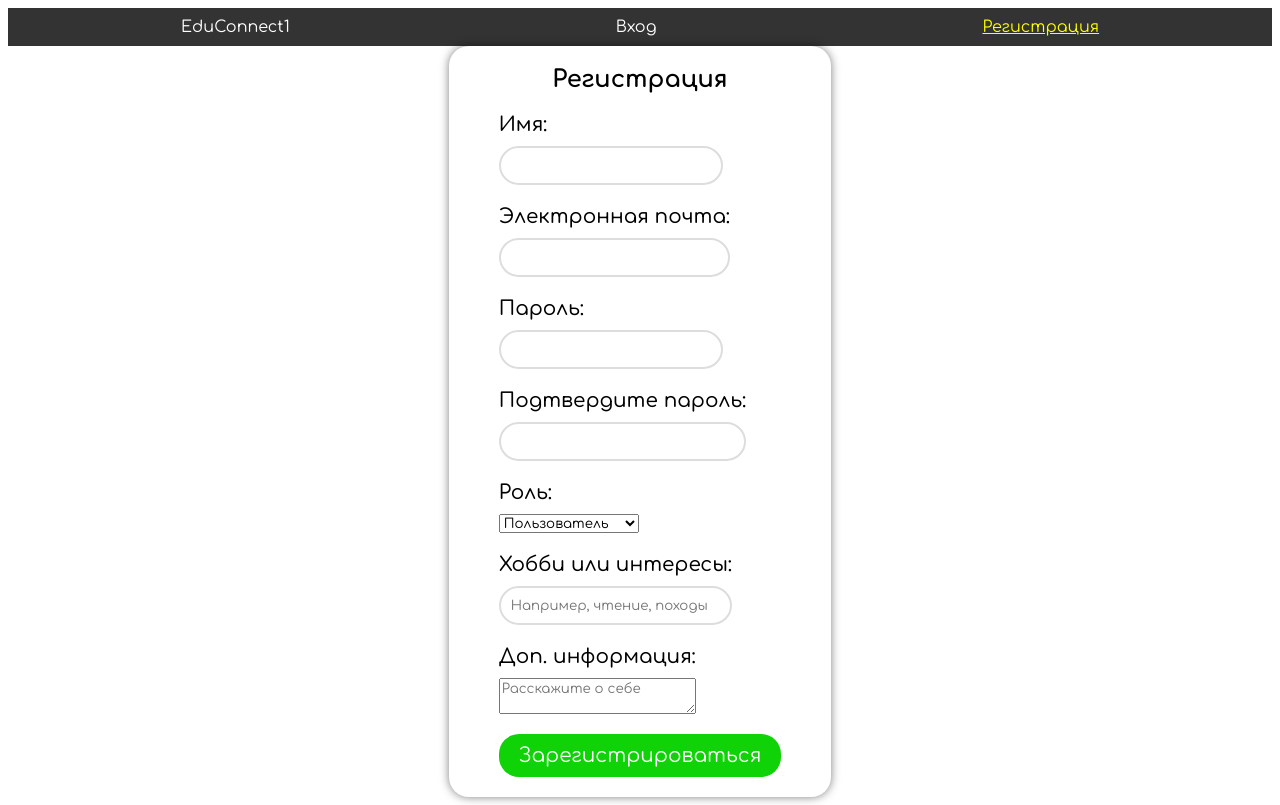
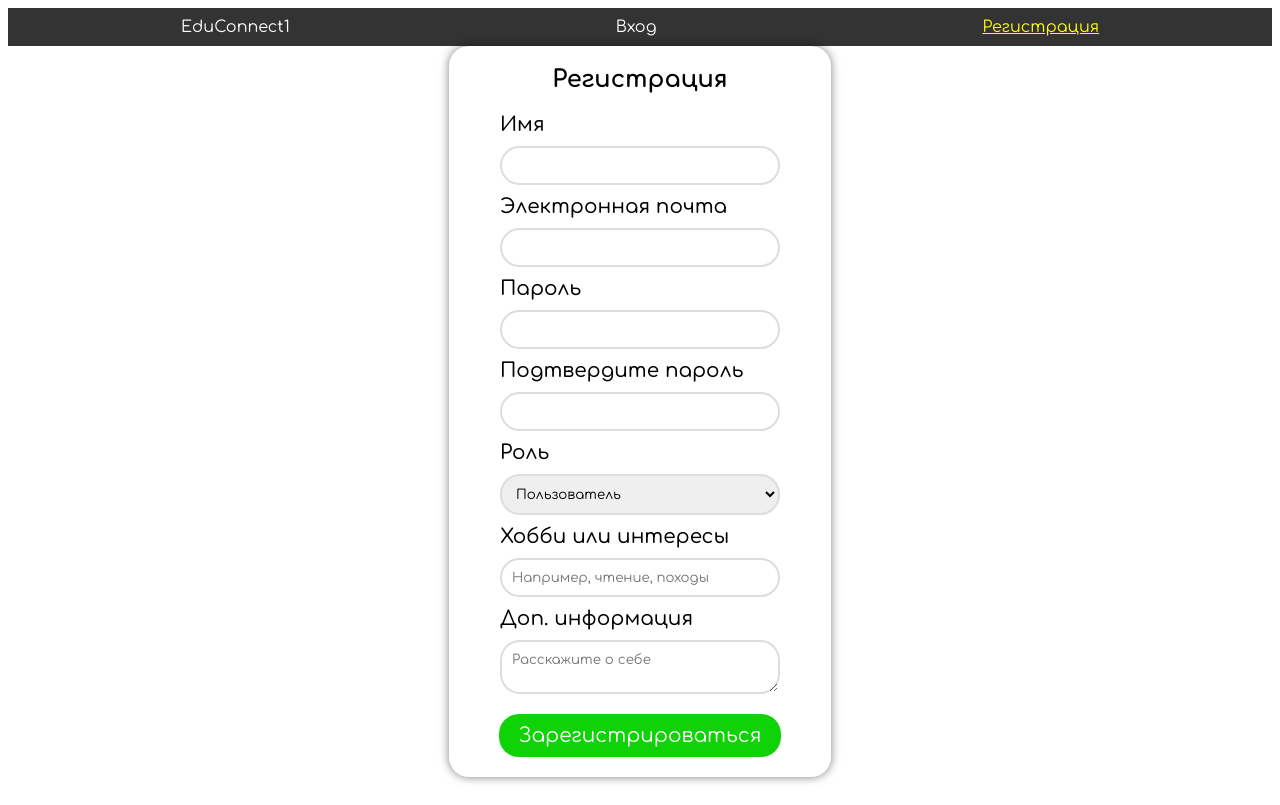
Before and after one commit to lopurw/ChillGuys_EduConnect, a React (Vite) app: page /register in a window 1280 px wide. Built offline with nearby package versions, Linux system fonts and the light colour scheme.

Commit message:
register + login complite

```diff
--- a/src/pages/Login.jsx
+++ b/src/pages/Login.jsx
@@ -27,7 +27,6 @@ const Login = () => {
 		setFormData((prev) => ({ ...prev, [name]: value }));
 	};
 
-
 	const handleSubmit = async (e) => {
 		e.preventDefault();
 		setError('');
@@ -42,7 +41,6 @@ const Login = () => {
 		}
 	};
 
-
 	return (
 		<div className={classes.main}>
 			<form onSubmit={handleSubmit} className={classes.form}>
@@ -51,6 +49,7 @@ const Login = () => {
 				{error && <p style={{ color: 'red' }}>{error}</p>}
 				{success && <p style={{ color: 'green' }}>{success}</p>}
 
+				<div className={classes.inputs_container}>
 					<div className={classes.form_container}>
 						<label>
 							Электронная почта
@@ -64,6 +63,7 @@ const Login = () => {
 							<input type="password" name="password" value={formData.password} onChange={handleChange} required />
 						</label>
 					</div>
+				</div>
 
 				<button className={classes.button} type="submit">
 					Войти
--- a/src/pages/Register.jsx
+++ b/src/pages/Register.jsx
@@ -60,37 +60,38 @@ const Register = () => {
 				{error && <p style={{ color: 'red' }}>{error}</p>}
 				{success && <p style={{ color: 'green' }}>{success}</p>}
 
+				<div className={classes.inputs_container}>
 					<div className={classes.form_container}>
 						<label>
-						Имя:
+							Имя
 							<input type="text" name="name" value={formData.name} onChange={handleChange} required />
 						</label>
 					</div>
 
 					<div className={classes.form_container}>
 						<label>
-						Электронная почта:
+							Электронная почта
 							<input type="email" name="email" value={formData.email} onChange={handleChange} required />
 						</label>
 					</div>
 
 					<div className={classes.form_container}>
 						<label>
-						Пароль:
+							Пароль
 							<input type="password" name="password" value={formData.password} onChange={handleChange} required />
 						</label>
 					</div>
 
 					<div className={classes.form_container}>
 						<label>
-						Подтвердите пароль:
+							Подтвердите пароль
 							<input type="password" name="confirmPassword" value={formData.confirmPassword} onChange={handleChange} required />
 						</label>
 					</div>
 
 					<div className={classes.form_container}>
 						<label>
-						Роль:
+							Роль
 							<select name="role" value={role} onChange={handleRoleChange} required>
 								<option value="user">Пользователь</option>
 								<option value="teacher">Преподаватель</option>
@@ -102,7 +103,7 @@ const Register = () => {
 					{role === 'teacher' && (
 						<div className={classes.form_container}>
 							<label>
-							Специализация:
+								Специализация
 								<input type="text" name="roleSpecificField" value={formData.roleSpecificField} onChange={handleChange} placeholder="Например, Математика, Физика" required />
 							</label>
 						</div>
@@ -111,7 +112,7 @@ const Register = () => {
 					{role === 'employer' && (
 						<div className={classes.form_container}>
 							<label>
-							Название компании:
+								Название компании
 								<input type="text" name="roleSpecificField" value={formData.roleSpecificField} onChange={handleChange} placeholder="Введите название компании" required />
 							</label>
 						</div>
@@ -120,7 +121,7 @@ const Register = () => {
 					{role === 'user' && (
 						<div className={classes.form_container}>
 							<label>
-							Хобби или интересы:
+								Хобби или интересы
 								<input type="text" name="roleSpecificField" value={formData.roleSpecificField} onChange={handleChange} placeholder="Например, чтение, походы" />
 							</label>
 						</div>
@@ -128,11 +129,11 @@ const Register = () => {
 
 					<div className={classes.form_container}>
 						<label>
-						Доп. информация:
+							Доп. информация
 							<textarea name="additionalInfo" value={formData.additionalInfo} onChange={handleChange} placeholder="Расскажите о себе" />
 						</label>
 					</div>
-
+				</div>
 				<button type="submit" className={classes.button}>
 					Зарегистрироваться
 				</button>
--- a/src/styles/Login.module.css
+++ b/src/styles/Login.module.css
@@ -54,6 +54,9 @@ input {
 	color: black;
 	transition: all 0.2s ease-out;
 	cursor: pointer;
+	min-width: 200px;
+	width: 280px;
+	box-sizing: border-box;
 }
 input:hover {
 	border-radius: 20px;
@@ -66,3 +69,8 @@ h2 {
 	padding: 0;
 	margin: 0;
 }
+.inputs_container {
+	display: flex;
+	flex-direction: column;
+	gap: 10px;
+}
--- a/src/styles/Register.module.css
+++ b/src/styles/Register.module.css
@@ -55,6 +55,8 @@ input {
 	transition: all 0.2s ease-out;
 	cursor: pointer;
 	min-width: 200px;
+	width: 280px;
+	box-sizing: border-box;
 }
 input:hover {
 	border-radius: 20px;
@@ -67,3 +69,39 @@ h2 {
 	padding: 0;
 	margin: 0;
 }
+select {
+	min-width: 200px;
+	width: 280px;
+	/* width: 20%; */
+	box-sizing: border-box;
+	padding: 10px;
+	border-radius: 20px;
+	border: 2px solid #ddd;
+	transition: all 0.2s ease-out;
+}
+select:hover {
+	border: 2px solid #000000;
+	cursor: pointer;
+}
+textarea {
+	min-width: 200px;
+	width: 280px;
+	/* width: 20%; */
+	box-sizing: border-box;
+	border-radius: 20px;
+	border: 2px solid #ddd;
+	padding: 10px;
+	transition: all 0.2s ease-out;
+	resize: vertical;
+	width: 280px;
+	min-height: 40px;
+}
+textarea:hover {
+	border: 2px solid #000000;
+	cursor: pointer;
+}
+.inputs_container {
+	display: flex;
+	flex-direction: column;
+	gap: 10px;
+}
```
Lines whose indentation alone changed are shown as unchanged.
